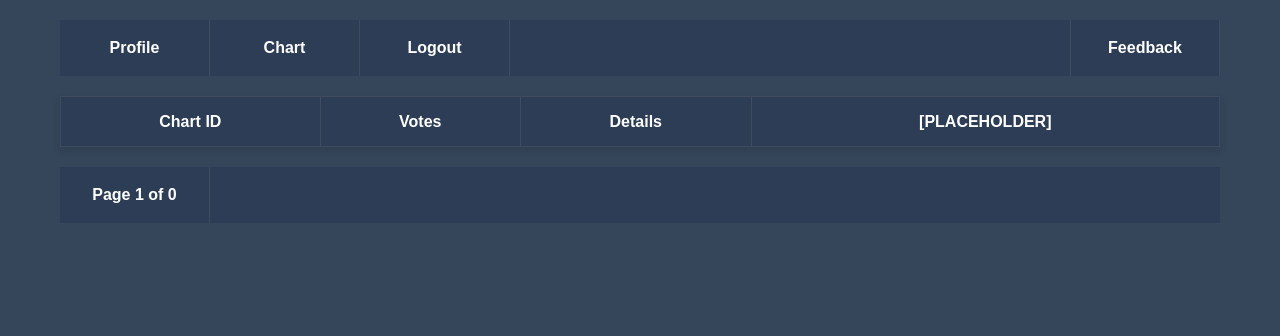
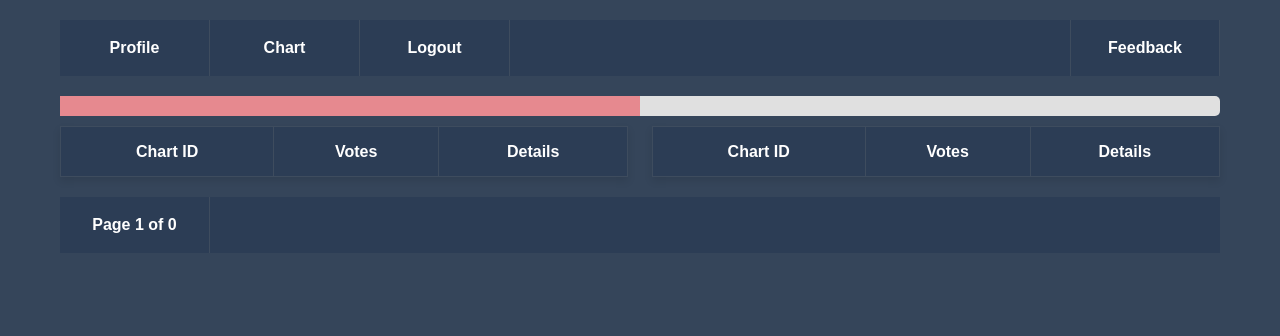
Before and after one commit to cthrudoc/EKG_Interface, a Flask app: page /user/6 in a window 1280 px wide. Shown: the top 336 px of the page. Run offline with Flask 3, Linux system fonts and the light colour scheme; the visitor is signed in with stand-in values (Sample User, id 1); data comes from the database, SQL or seed files in the repository; both versions use the stored data as it was after the commit; data that the repository does not hold is empty.

Commit message:
[WORK IN PROGRESS]

```diff
--- a/app/routes.py
+++ b/app/routes.py
@@ -14,6 +14,7 @@ import h5py
 import numpy
 import requests
 import json
+from datetime import datetime
 
 
 
@@ -177,7 +178,7 @@ def user(user_id):
     # paginacja
 
     page = request.args.get( 'page' , 1 , type = int )
-    per_page = 10
+    per_page = 20
     offset = (page - 1) * per_page
     charts = db.session.execute(sa.select(Chart).offset(offset).limit(per_page)).scalars().all() # wczytywanie określonej liczby głosów
 
@@ -277,7 +278,7 @@ def user_chart_timespans_list(user_id, chart_id):
         'timespan_id': timespan_id,
         'votes_for_timespan': votes_for_timespan_count,
         'latest_vote_value': latest_vote_value_dict.get(latest_vote.user_vote, "Unknown") if latest_vote else "Unknown",
-        'latest_vote_time': latest_vote.vote_time if latest_vote else None,
+        'latest_vote_time': timeformat(latest_vote.vote_time) if latest_vote else None,
         'latest_vote_revision_number': latest_vote.revision_number if latest_vote else None,
         'latest_vote_user_comment': latest_vote.user_comment if latest_vote else None,
     })
--- a/app/static/styles.css
+++ b/app/static/styles.css
@@ -197,6 +197,31 @@ button:hover, .button:hover {
     background-color: #777585;
     box-shadow: 0 4px 6px rgba(0, 0, 0, 0.2);
 }
+/* Dividing table in /user into two */
+.table-container {
+    display: flex;
+    justify-content: space-between;
+}
+
+.table-column {
+    width: 49%;
+}
+
+/* Main progress bar code */
+.progress-bar-container {
+    background-color: #e0e0e0;
+    border-radius: 5px;
+    height: 20px;
+    width: 100%;
+    margin: 10px 0;
+    position: relative;
+}
+
+.progress-bar {
+    background-color: #E6898F;
+    height: 100%;
+}
+
 
 
 /* Chart display */
--- a/app/templates/user.html
+++ b/app/templates/user.html
@@ -9,24 +9,28 @@
     </table>
     -->
     <!-- Wyświetlanie wykresów i głosów użytkownika na nie -->
+    <div class="progress-bar-container">
+        <div class="progress-bar" style="width: 50%;"></div> <!-- Placeholder percentage -->
+    </div>
+    <div class="table-container">
+        <div class="table-column">
             <table>
                 <thead>
                     <tr>
                         <th class="item_col">Chart ID</th>
                         <th class="item_col">Votes</th>
                         <th class="item_col">Details</th>
-            <th>[PLACEHOLDER]</th>
                     </tr>
                 </thead>
                 <tbody>
-            {% for chart in chart_data %}
+                    {% for chart in chart_data[0:chart_data|length//2] %}
                         <tr>
                             <th class="item-col">
                                 <a href="{{ url_for('wykres', chart_id=chart.chart_id) }}" class="square {{chart.color_status}}">
                                     {{ chart.chart_id }}
                                 </a>
                             </th>
-                    <td class="item-col" >{{ chart.votes_summary }}</td>
+                            <td class="item-col">{{ chart.votes_summary }}</td>
                             <td class="item-col">
                                 <a href="{{ url_for('user_chart_timespans_list', user_id=user_id, chart_id=chart.chart_id) }}" class='square dark-theme'>
                                     >
@@ -36,6 +40,37 @@
                     {% endfor %}
                 </tbody>
             </table>
+        </div>
+        <div class="table-column">
+            <table>
+                <thead>
+                    <tr>
+                        <th class="item_col">Chart ID</th>
+                        <th class="item_col">Votes</th>
+                        <th class="item_col">Details</th>
+                    </tr>
+                </thead>
+                <tbody>
+                    {% for chart in chart_data[chart_data|length//2:] %}
+                        <tr>
+                            <th class="item-col">
+                                <a href="{{ url_for('wykres', chart_id=chart.chart_id) }}" class="square {{chart.color_status}}">
+                                    {{ chart.chart_id }}
+                                </a>
+                            </th>
+                            <td class="item-col">{{ chart.votes_summary }}</td>
+                            <td class="item-col">
+                                <a href="{{ url_for('user_chart_timespans_list', user_id=user_id, chart_id=chart.chart_id) }}" class='square dark-theme'>
+                                    >
+                                </a>
+                            </td>
+                        </tr>
+                    {% endfor %}
+                </tbody>
+            </table>
+        </div>
+    </div>
+
 
     <div class="navbar">
         {% if prev_page %}
```
Also changed, not shown: app/templates/user_chart_timespans.html (+6 -2 lines), app/templates/user_timespan_votes.html (+6 -7 lines), app/app.db. Lines whose indentation alone changed are shown as unchanged.
